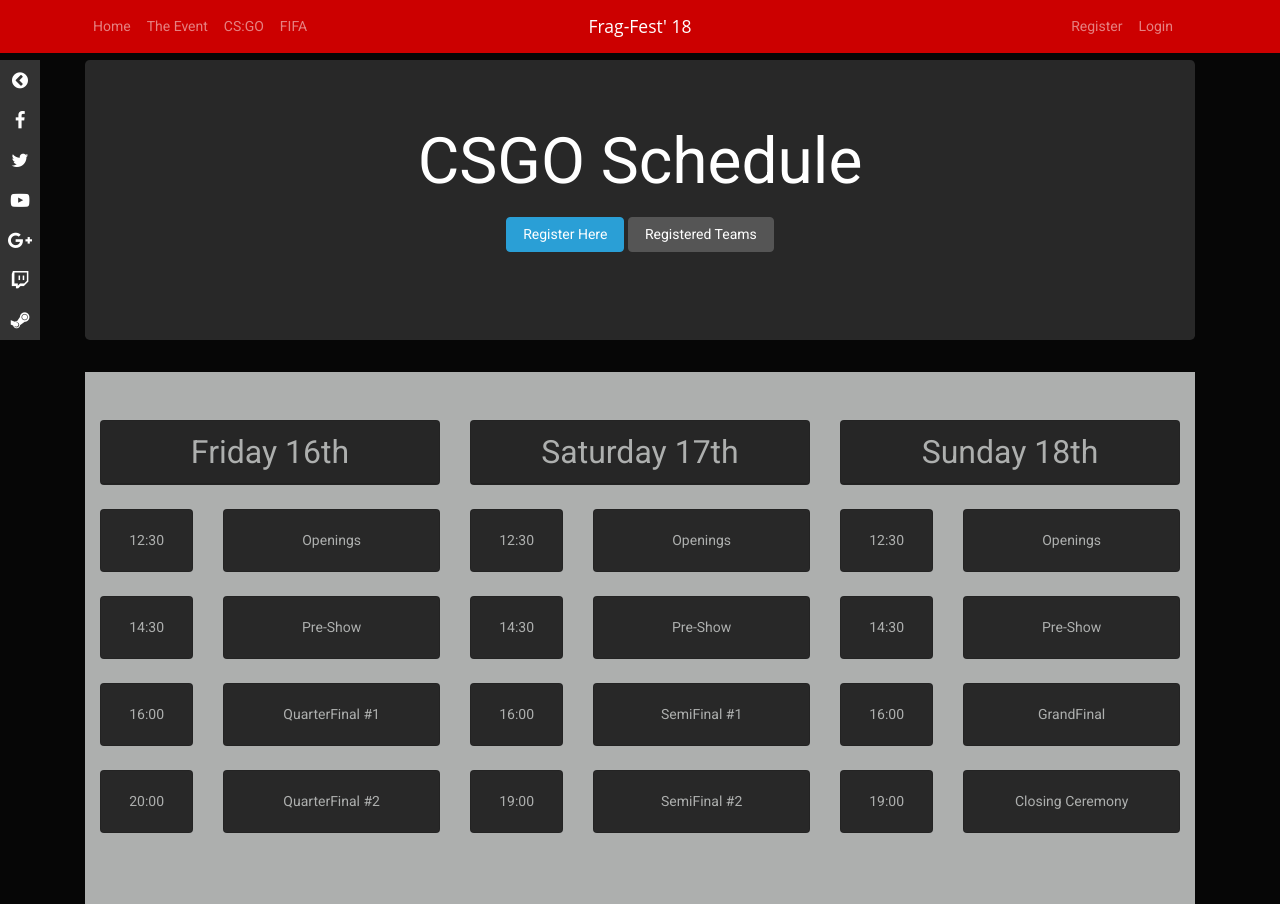
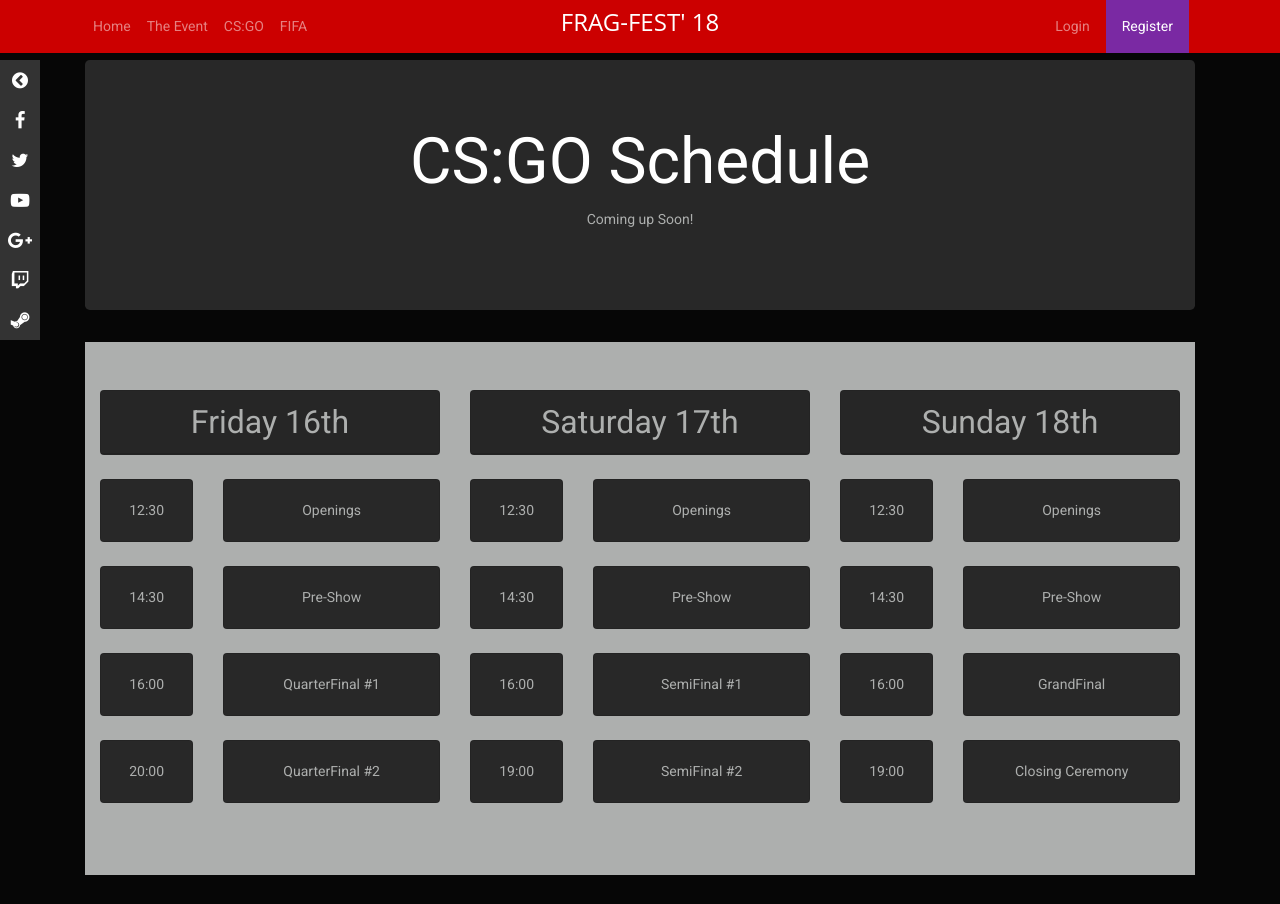
Before and after one commit to teraflik/frag-fest-platform, a Django app: page /cs_matches in a window 1280 px wide. Shown: the top 904 px of the page. Run offline with Django 3.2, Linux system fonts and the light colour scheme; some libraries are stand-ins or nearby versions.

Commit message:
Minor changes to navbar

```diff
--- a/portal/static/portal/css/style.css
+++ b/portal/static/portal/css/style.css
@@ -1,3 +1,7 @@
+body{
+	padding-top: 60px;
+}
+
 /* NAVBAR
 -------------------------------------------------- */
 .navbar-collapse{
@@ -5,20 +9,15 @@
 	margin-right: 1em;
 	color: white;
 }
-.navbar-dark .navbar-nav .active{
-	margin-right: 8px;
-	margin-left: 8px;
-	box-shadow: 0 0 0 8px #e64522;
-	background-color: #e64522;
+
+#register a{
+	color: white;
 }
 
-body{
-	padding-top: 60px;
-}
 .navbar-brand{
 	font-family: 'Raleway', 'Open Sans', sans-serif;
 }
-@media (min-width: 576px) {
+@media (min-width: 768px) {
 	.navbar-brand.nav-centre-brand
 	{
 		/*padding-top: 30px;*/
@@ -29,6 +28,17 @@ body{
 		margin:0 auto;
 		/*Allow click through brand div*/
 		pointer-events: none;
+	}
+	.navbar-dark .navbar-nav .active{
+		margin-right: 8px;
+		margin-left: 8px;
+		box-shadow: 0 0 0 8px rgb(146, 12, 12);
+		background-color: rgb(146, 12, 12);
+	}
+	#register{
+		margin-left: 16px;
+		box-shadow: 0 0 0 8px #7a29a3;
+		background-color: #7a29a3;
 	}
 }
 @media (max-width: 768px) {
--- a/portal/templates/portal/nav.html
+++ b/portal/templates/portal/nav.html
@@ -1,6 +1,6 @@
-<nav class="navbar fixed-top navbar-expand-sm navbar-dark bg-danger">
+<nav class="navbar fixed-top navbar-expand-md navbar-dark bg-danger">
 	<div class="container">
-		<a class="navbar-brand nav-centre-brand" href="{% url 'portal:index' %}">Frag-Fest' 18</a>
+		<a class="navbar-brand nav-centre-brand font-weight-bold" href="{% url 'portal:index' %}"><h5>FRAG-FEST' 18</h5></a>
 		<button class="navbar-toggler" type="button" data-toggle="collapse" data-target="#mainNavbar" aria-controls="mainNavbar" aria-expanded="false" aria-label="Toggle navigation">
 			<span class="navbar-toggler-icon"></span>
 		</button>
@@ -22,8 +22,8 @@
 				<li class="nav-item {% if request.resolver_match.url_name == 'profile' %}active{% endif %}"><a class="nav-link" href="{% url 'portal:profile'  %}">Profile</a></li>
 				<li class="nav-item"><a class="nav-link" href="{% url 'portal:logout' %}">Logout</a></li>
 				{% else %}
-				<li class="nav-item {% if request.resolver_match.url_name == 'signup' %}active{% endif %}"><a class="nav-link" href="{% url 'portal:signup' %}">Register</a></li>
 				<li class="nav-item {% if request.resolver_match.url_name == 'login' %}active{% endif %}"><a class="nav-link" href="{% url 'portal:login' %}">Login</a></li>
+				<li class="nav-item {% if request.resolver_match.url_name == 'signup' %}active{% endif %}" id="register"><a class="nav-link" href="{% url 'portal:signup' %}">Register</a></li>
 				{% endif %}
 			</ul>
 		</div>
--- a/portal/templates/stat/cs_matches.html
+++ b/portal/templates/stat/cs_matches.html
@@ -7,10 +7,10 @@
 
 	<section class="jumbotron text-center">
 		<div class="container font-style">
-			<h1 class="jumbotron-heading">CSGO Schedule</h1>
-				<a href="#" class="btn btn-primary my-2">Register Here</a>
-				<a href="#" class="btn btn-secondary my-2">Registered Teams</a>
-			</p>
+			<h1 class="jumbotron-heading">CS:GO Schedule</h1>
+				<!-- <a href="#" class="btn btn-primary my-2">Register Here</a>
+				<a href="#" class="btn btn-secondary my-2">Registered Teams</a> -->
+				<p>Coming up Soon!</p>
 		</div>
 	</section>
 
--- a/portal/templates/stat/event.html
+++ b/portal/templates/stat/event.html
@@ -68,7 +68,7 @@
       <!-- /.col-lg-4 -->
       <div class="col-lg-4">
          <img class="rounded-circle" src="{% static 'portal/img/event/livestream.png' %}" alt="Generic placeholder image" width="140" height="140">
-         <h3>Live</h3>
+         <h3>Live Action</h3>
          <p>Why keep the joy to ourselves? The matches will be streamed live, on twitch.<br /> Powered by xSplit.</p>
          <p><a class="btn btn-secondary" href="{{ SOCIAL.twitch }}" target="_blank" role="button">Follow on twitch &raquo;</a></p>
       </div>
```
Also changed, not shown: portal/static/portal/img/event/site_report.jpg.
